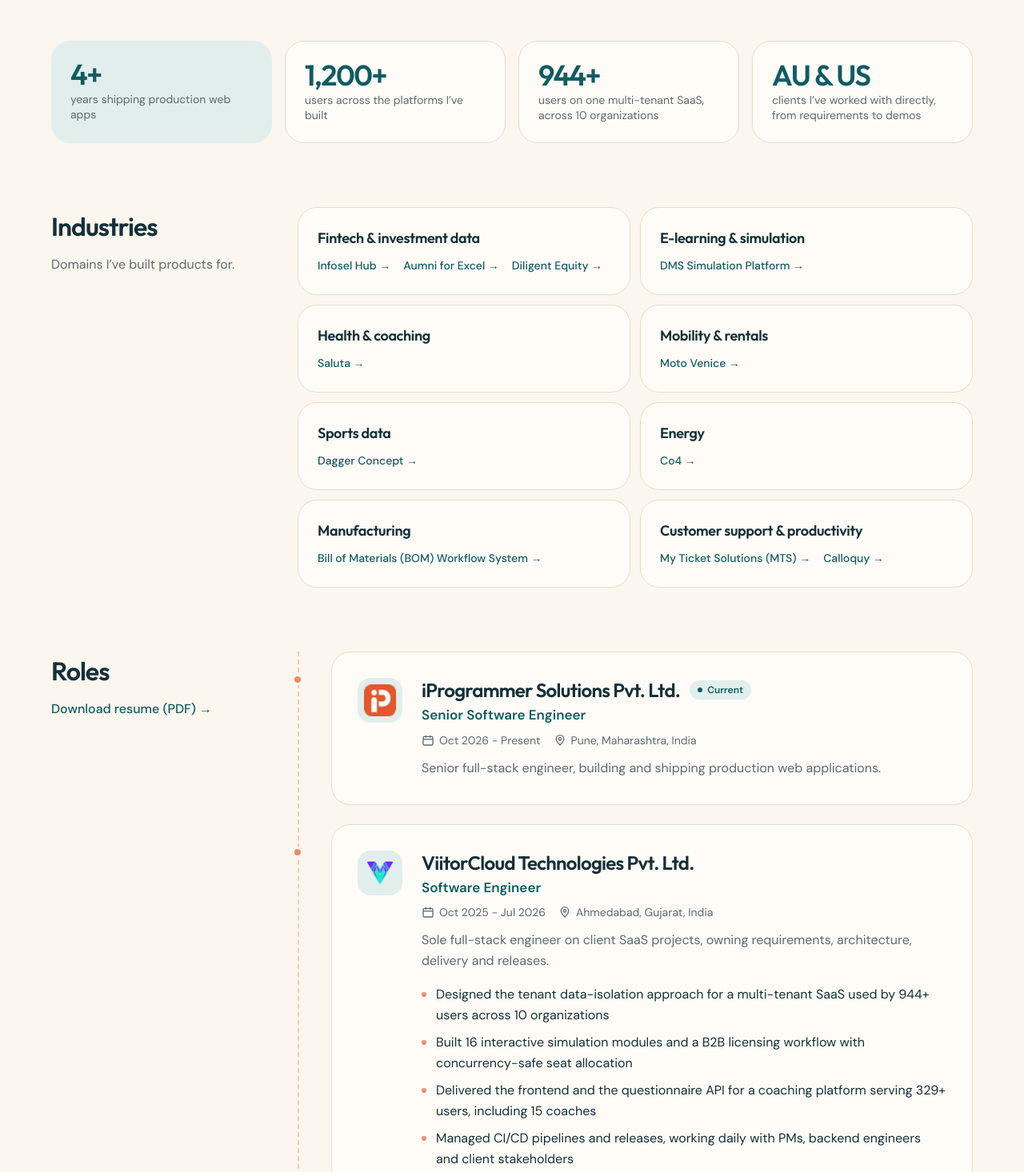
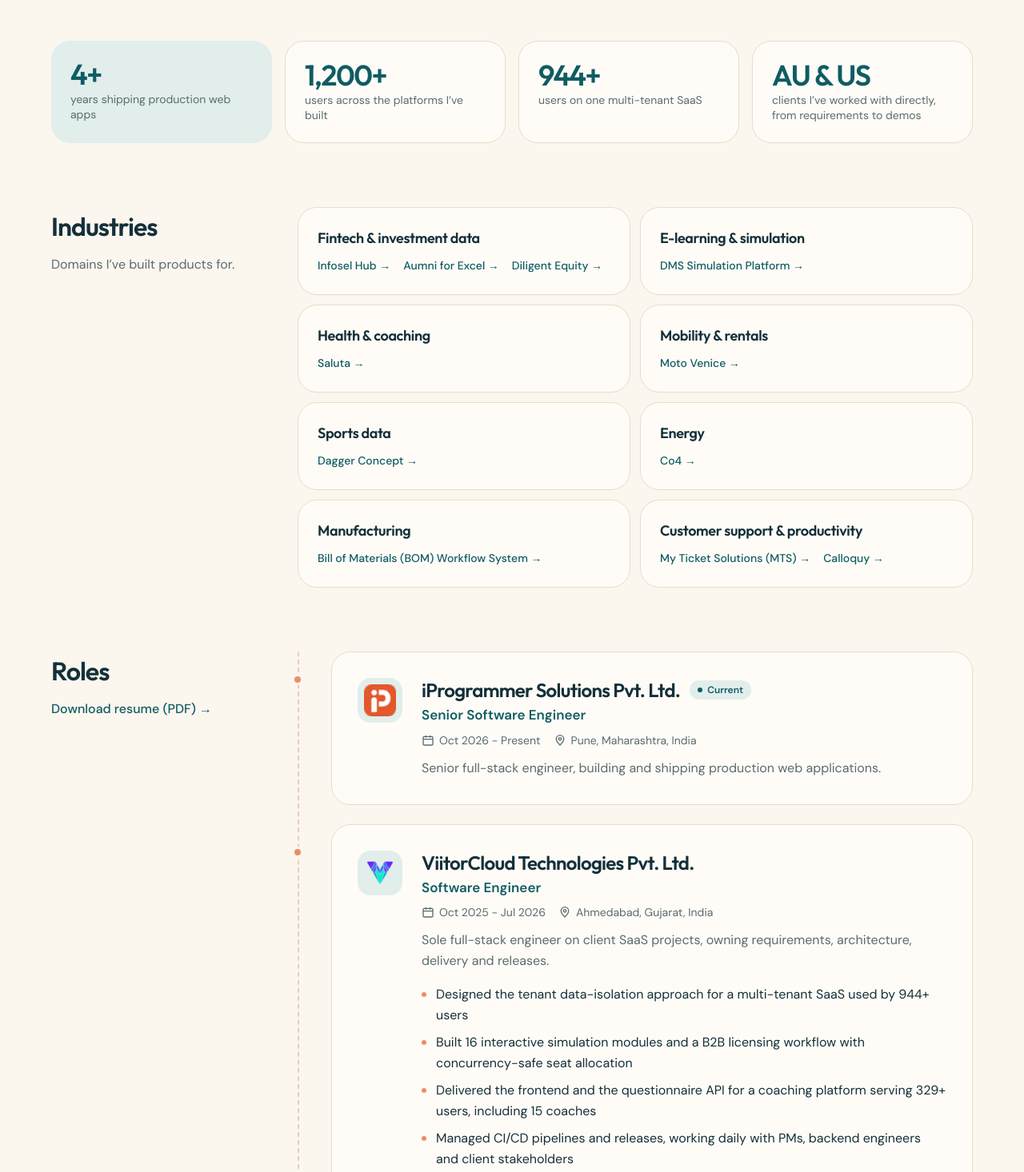
Before and after one commit to ShivharakhYadav/shivharakhyadav, a Next.js app: page /experience in a window 1280 px wide. Shown: the part 404-1870 px from the top of the page at 80% size. Built offline with nearby package versions, Linux system fonts and the light colour scheme.

Commit message:
Say 5 organizations for the DMS platform everywhere
Case study, About story, blog post and README now agree; the home and
experience stats no longer repeat the count.

```diff
--- a/src/components/home/Highlights.tsx
+++ b/src/components/home/Highlights.tsx
@@ -20,7 +20,7 @@
               944+
             </span>
             <span className="mt-2 block text-sm text-muted">
-              users across 10 organizations on one multi-tenant SaaS · see case study
+              users on one multi-tenant SaaS · see case study
             </span>
           </span>
         </Link>
--- a/src/data/experience.ts
+++ b/src/data/experience.ts
@@ -46,7 +46,7 @@
     summary:
       "Sole full-stack engineer on client SaaS projects, owning requirements, architecture, delivery and releases.",
     highlights: [
-      "Designed the tenant data-isolation approach for a multi-tenant SaaS used by 944+ users across 10 organizations",
+      "Designed the tenant data-isolation approach for a multi-tenant SaaS used by 944+ users",
       "Built 16 interactive simulation modules and a B2B licensing workflow with concurrency-safe seat allocation",
       "Delivered the frontend and the questionnaire API for a coaching platform serving 329+ users, including 15 coaches",
       "Managed CI/CD pipelines and releases, working daily with PMs, backend engineers and client stakeholders",
@@ -131,7 +131,7 @@
 export const careerHighlights = [
   { value: "4+", label: "years shipping production web apps" },
   { value: "1,200+", label: "users across the platforms I’ve built" },
-  { value: "944+", label: "users on one multi-tenant SaaS, across 10 organizations" },
+  { value: "944+", label: "users on one multi-tenant SaaS" },
   { value: "AU & US", label: "clients I’ve worked with directly, from requirements to demos" },
 ];
 
--- a/src/data/profile.ts
+++ b/src/data/profile.ts
@@ -40,7 +40,7 @@
   /** Longer bio for /about (facts from the GitHub profile README). */
   story: [
     "I’m a full-stack engineer with 4+ years of experience designing and shipping production SaaS platforms with React, Next.js, Node.js and MongoDB/PostgreSQL, across fintech, sports, transport and healthcare.",
-    "I’m most at home with the hard parts of a product: multi-tenant data isolation, booking and allocation logic that stays correct under concurrent requests, caching and query performance, and real-time systems on Socket.IO. The platforms I’ve worked on serve 1,200+ users combined, including a multi-tenant SaaS used by 944+ people across 10 organizations.",
+    "I’m most at home with the hard parts of a product: multi-tenant data isolation, booking and allocation logic that stays correct under concurrent requests, caching and query performance, and real-time systems on Socket.IO. The platforms I’ve worked on serve 1,200+ users combined, including a multi-tenant SaaS used by 944+ people across 5 organizations.",
     "I like taking ambiguous requirements and turning them into scalable, production-ready architecture, then owning the work end to end: requirement calls, design, development, CI/CD and releases, in direct contact with clients in Australia and the US. Along the way I’ve mentored junior engineers on code quality and best practices.",
   ],
   currentlyExploring: "Exploring AI agents & building AI-integrated apps",
--- a/src/data/projects.ts
+++ b/src/data/projects.ts
@@ -30,10 +30,10 @@
     title: 'DMS Simulation Platform',
     eyebrow: 'SaaS · Multi-tenant',
     tagline:
-      'A multi-tenant SaaS for 10 organizations: 16 interactive simulation modules and a full B2B licensing workflow.',
-    headline: { value: '944+', label: 'users across 10 organizations' },
+      'A multi-tenant SaaS for 5 organizations: 16 interactive simulation modules and a full B2B licensing workflow.',
+    headline: { value: '944+', label: 'users across 5 organizations' },
     summary:
-      'A multi-tenant SaaS product delivering interactive simulations to 944+ users across 10 organizations. I was the sole full-stack engineer on the client project, owning everything from requirement gathering to architecture, delivery and releases.',
+      'A multi-tenant SaaS product delivering interactive simulations to 944+ users across 5 organizations. I was the sole full-stack engineer on the client project, owning everything from requirement gathering to architecture, delivery and releases.',
     tags: ['Next.js', 'TypeScript', 'Python', 'PostgreSQL', 'Redis'],
     metrics: [
       { label: 'Modules', value: '16 interactive' },
@@ -62,13 +62,13 @@
       'Docker',
     ],
     highlights: [
-      'Safe B2B/B2C data isolation between 10 organizations on one platform',
+      'Safe B2B/B2C data isolation between 5 organizations on one platform',
       'Race-condition-safe seat and licence allocation using transactional writes, so a seat can never be claimed twice',
       '16 interactive simulation modules with real-time session timers',
       'End-to-end ownership as the only full-stack engineer on the project',
     ],
     outcome:
-      'A production multi-tenant platform serving 944+ users across 10 organizations, with isolated tenant data, reliable timed simulations and a licensing workflow that hands out seats safely under concurrent requests.',
+      'A production multi-tenant platform serving 944+ users across 5 organizations, with isolated tenant data, reliable timed simulations and a licensing workflow that hands out seats safely under concurrent requests.',
   },
   {
     slug: 'moto-venice',
```
Also changed, not shown: content/blog/multi-tenant-rbac-nestjs.md (+2 -2 lines), 1 other file (tests, documents, lock files or other folders).
